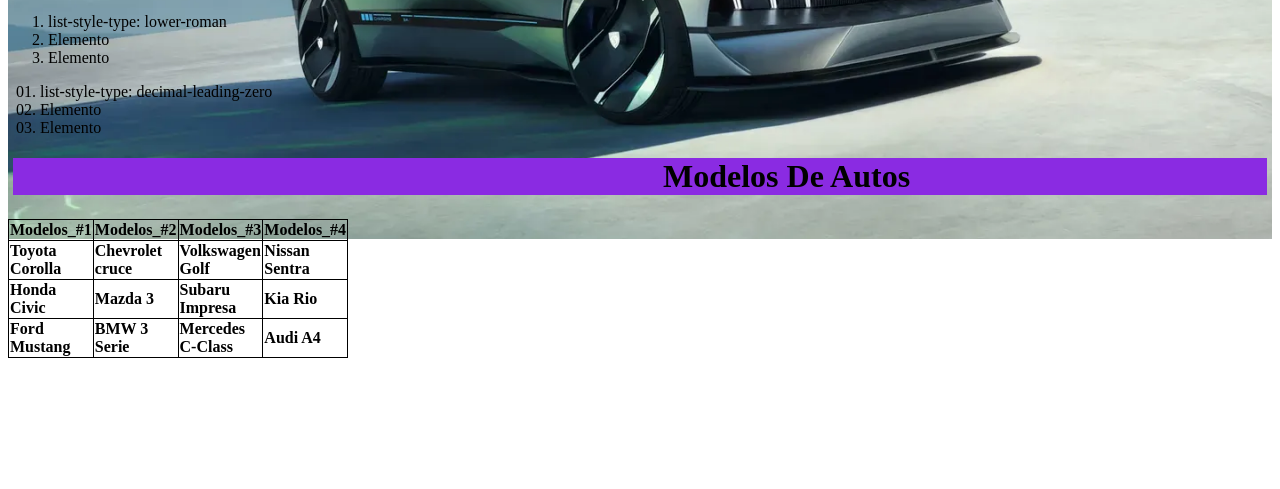
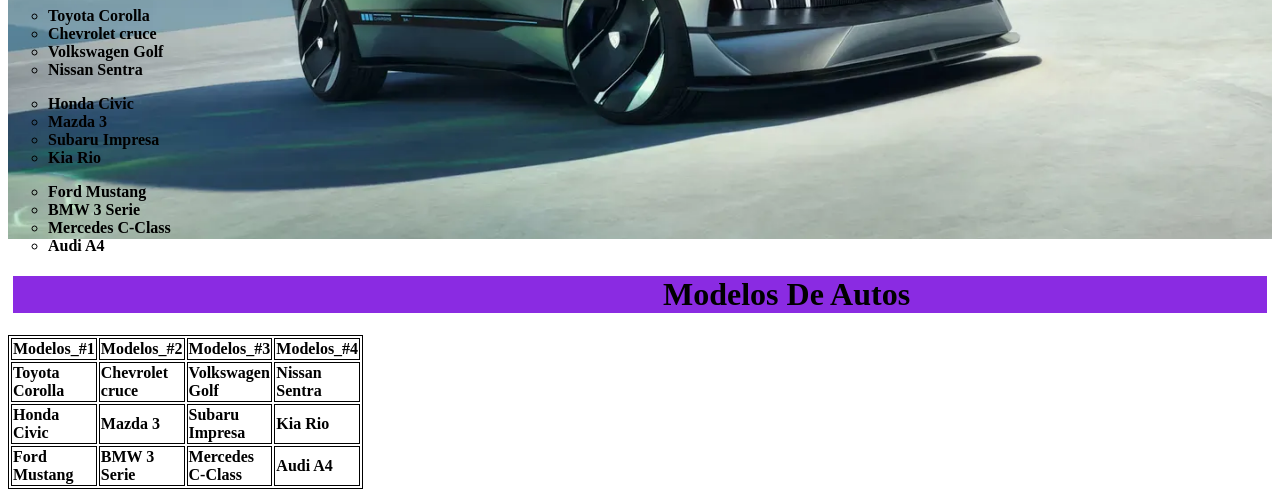
Before and after one commit to JDRG55/git-remote-add-origin-https---github.com-JDRG55-clase2_desarrolloweb, a plain HTML site: page index.html in a window 1280 px wide. Shown: the part 582-1071 px from the top of the page. Before the commit the page ends 940 px from the top, so only its background shows below. Drawn offline with Linux system fonts and the light colour scheme.

Commit message:
listas de carros

```diff
--- a/MisEstilos/estilos.css
+++ b/MisEstilos/estilos.css
@@ -11,6 +11,7 @@
     color: rgb(17, 226, 101);
     font-family: 'Courier New', Courier, monospace;
 }
+
 
 #bloque1{
     margin: 5px 5px 5px 5px;
@@ -32,6 +33,13 @@
 #cuadro{
     list-style-type: circle
 }
+#cuadro1{
+    list-style-type: circle
+}
+#cuadro2{
+    list-style-type: circle
+}
+
 
 #carros{
     list-style-type: square
@@ -43,7 +51,7 @@
  .normal {
     width: 250px;
     border: 1px solid #000;
-    border-collapse: collapse;
+
   }
   .normal th, .normal td {
     border: 1px solid #000;
--- a/index.html
+++ b/index.html
@@ -33,28 +33,33 @@
     <div>
        <!-- Listas -->
         <ul id="cuadro" >
-            <li>list-style-type: square</li>
-            <li>Elemento</li>
-            <li>Elemento</li>
+
+          <h1>Marcas de carro</h1>
+          <li><td><strong>Toyota Corolla</strong> </td></li>
+          <li><td><strong>Chevrolet cruce</strong> </td></li>
+            <li><td><strong>Volkswagen Golf</strong> </td></li>
+              <li><td><strong>Nissan Sentra</strong> </td></li>
           </ul>
 
-          <ol >
-            <li>list-style-type: lower-roman</li>
-            <li>Elemento</li>
-            <li>Elemento</li>
+          <ol id="cuadro1">
+            <li><td><strong>Honda Civic</strong> </td></li>
+            <li><td><strong>Mazda 3</strong> </td></li>
+             <li><td><strong>Subaru Impresa</strong> </td></li>
+               <li><td><strong>Kia Rio</strong> </td></li>
           </ol>
 
-          <ol style="list-style-type: decimal-leading-zero; padding-left: 2em;">
-            <li>list-style-type: decimal-leading-zero</li>
-            <li>Elemento</li>
-            <li>Elemento</li>
+          <ol id="cuadro2">
+           <li><td><strong>Ford Mustang</strong> </td></li>
+           <li> <td><strong>BMW 3 Serie</strong> </td></li>
+           <li><td><strong>Mercedes C-Class</strong> </td></li>
+           <li><td><strong>Audi A4</strong> </td></li>
           </ol>
 
 
           <div id="block">
             <div id="bloque1" >
                 <h1>Modelos De Autos</h1>
-                <p></p>
+
             </div>
 
         <!-- Tabla de autos -->
```
